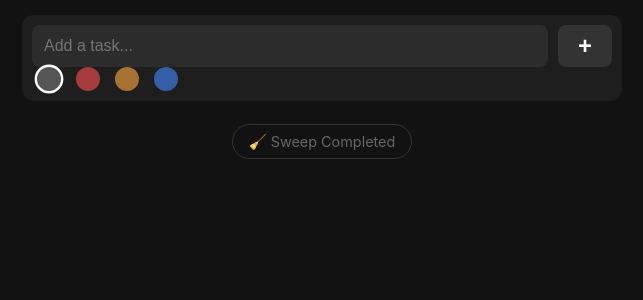
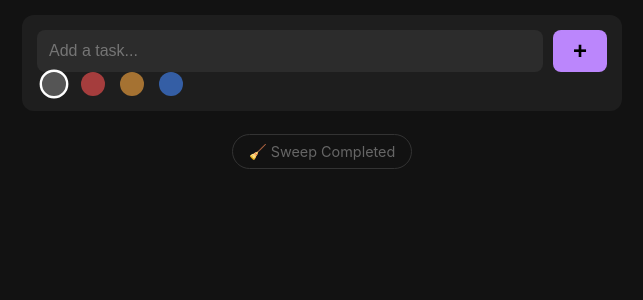
Before and after one commit to dafioram/SimpleTaskList, a Flask app: page / in a window 1280 px wide. Shown: the top 300 px of the page, without its empty margins (318-961 px from the left). Run offline with Flask 3, Linux system fonts and the light colour scheme.

Commit message:
Make add button purple again

```diff
--- a/templates/index.html
+++ b/templates/index.html
@@ -5,32 +5,53 @@
     <meta charset="UTF-8">
     <meta name="viewport" content="width=device-width, initial-scale=1.0">
     <title>Task List</title>
-    <style>
+	<style>
         body {
             background-color: #121212; color: #e0e0e0;
             font-family: -apple-system, BlinkMacSystemFont, "Segoe UI", Roboto, sans-serif;
             margin: 0; padding: 15px; max-width: 600px; margin: 0 auto;
         }
 
-        /* --- Add Bar with Color Picking --- */
+        /* --- Add Bar Container --- */
         .add-container {
-            background: #1e1e1e; padding: 10px; border-radius: 12px;
-            margin-bottom: 25px; display: flex; flex-direction: column; gap: 10px;
+            background: #1e1e1e;
+            padding: 15px; /* Increased padding */
+            border-radius: 12px;
+            margin-bottom: 25px;
+            display: flex;
+            flex-direction: column;
+            gap: 15px; /* Increased gap to stop overlapping */
         }
+
         .add-form { display: flex; gap: 10px; width: 100%; }
+
         input[type="text"] {
             flex-grow: 1; padding: 12px; border-radius: 8px; border: none;
             font-size: 16px; background: #2c2c2c; color: white; outline: none;
         }
+
+        /* FIXED: Purple Button is Back */
         button.add-btn {
-            background-color: #333; border: none; padding: 0 20px;
-            border-radius: 8px; color: #fff; font-weight: bold; font-size: 24px; cursor: pointer;
+            background-color: #bb86fc; /* Purple */
+            color: #000; /* Black Text */
+            border: none; padding: 0 20px;
+            border-radius: 8px; font-weight: bold; font-size: 24px; cursor: pointer;
+        }
+        button.add-btn:hover {
+            background-color: #a370db; /* Slightly darker purple on hover */
         }
 
         /* Color Radio Buttons */
-        .color-selector { display: flex; gap: 15px; padding-left: 5px; }
-        .color-option { cursor: pointer; position: relative; }
-        .color-option input { display: none; } /* Hide actual radio */
+        .color-selector {
+            display: flex;
+            gap: 15px;
+            padding-left: 5px;
+            align-items: center; /* Ensures dots align nicely */
+        }
+
+        .color-option { cursor: pointer; position: relative; display: flex; align-items: center; }
+        .color-option input { display: none; }
+
         .dot {
             width: 20px; height: 20px; border-radius: 50%; display: block;
             border: 2px solid transparent; opacity: 0.6; transition: all 0.2s;
@@ -50,7 +71,7 @@
         .task-card {
             background-color: #1e1e1e; padding: 12px 15px; margin-bottom: 10px;
             border-radius: 8px; display: flex; align-items: center; gap: 12px;
-            border-left: 6px solid #333; /* Default Border */
+            border-left: 6px solid #333;
         }
 
         /* Priority Borders */
@@ -83,7 +104,6 @@
         .task-card.completed .task-text { text-decoration: line-through; color: #888; }
         .task-card.completed .toggle-btn { background-color: #555; border-color: #555; color: #000; }
         .task-card.completed .order-controls { visibility: hidden; }
-
     </style>
 </head>
 <body>
```
